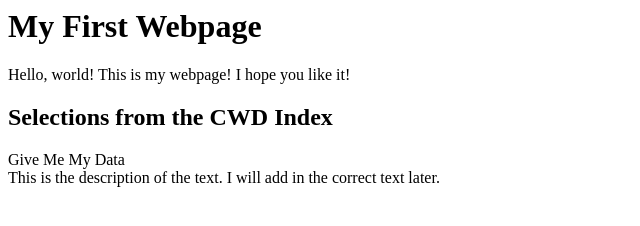
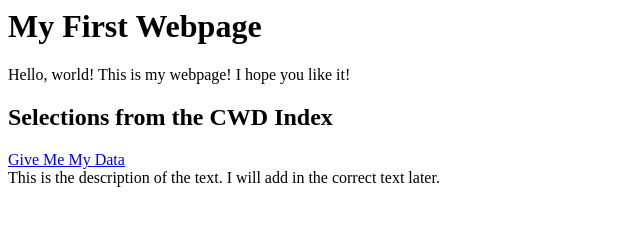
Before and after one commit to averyluxg/hello-world-2026, a plain HTML site: page index.html in a window 1280 px wide. Shown: the whole page, without its empty margins (0-640 px from the left). Drawn offline with Linux system fonts and the light colour scheme.

Commit message:
added a link to the page

```diff
--- a/index.html
+++ b/index.html
@@ -6,7 +6,7 @@
     <h1>My First Webpage</h1>
     <p>Hello, world! This is my webpage! I hope you like it!</p>
     <h2>Selections from the CWD Index</h2>
-    <p>Give Me My Data<br>
+    <p><a href="https://omundy.github.io/givememydata/">Give Me My Data</a><br>
     This is the description of the text. I will add in the correct text later.</p>
   </body>
 </html>
```
